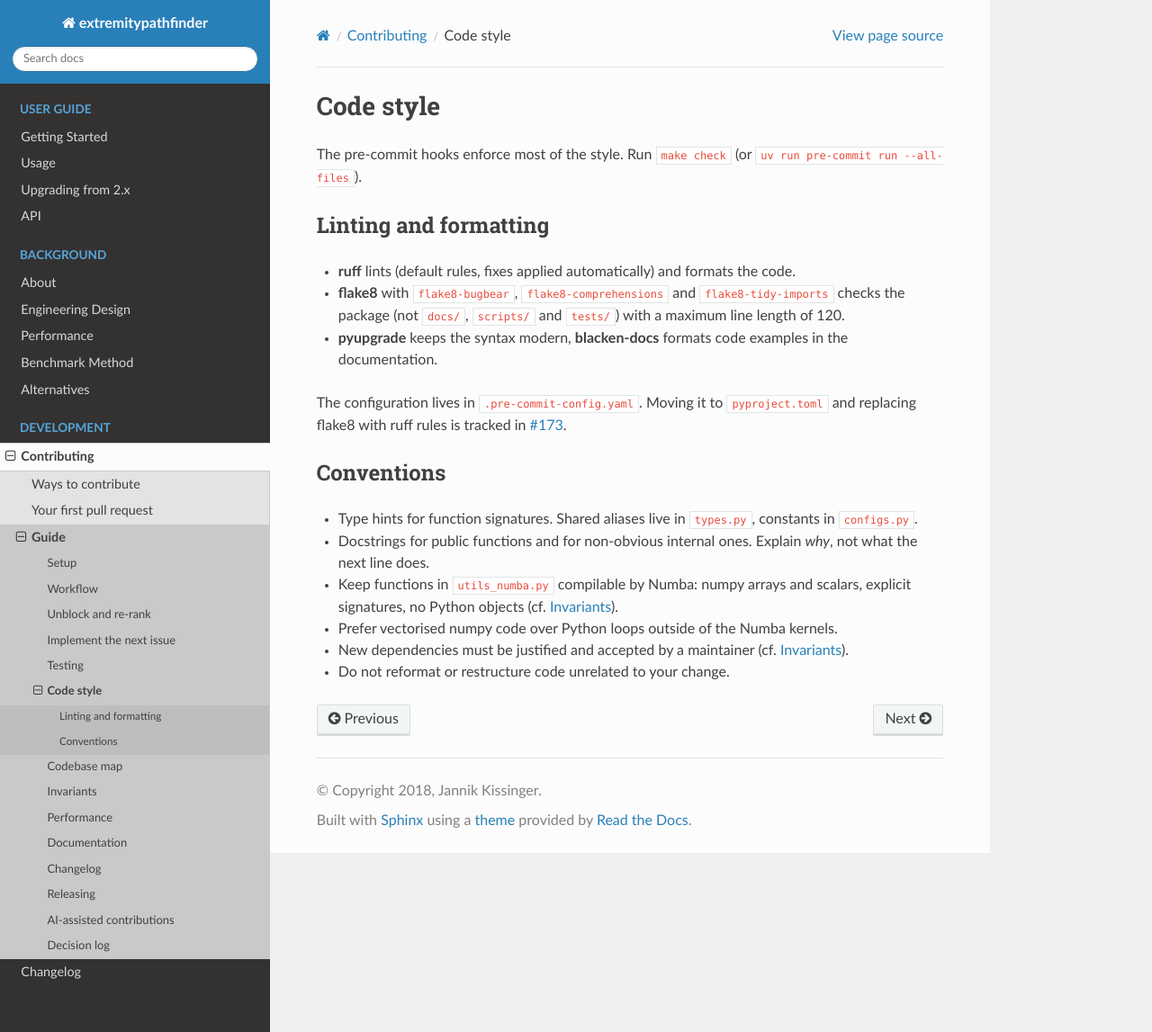
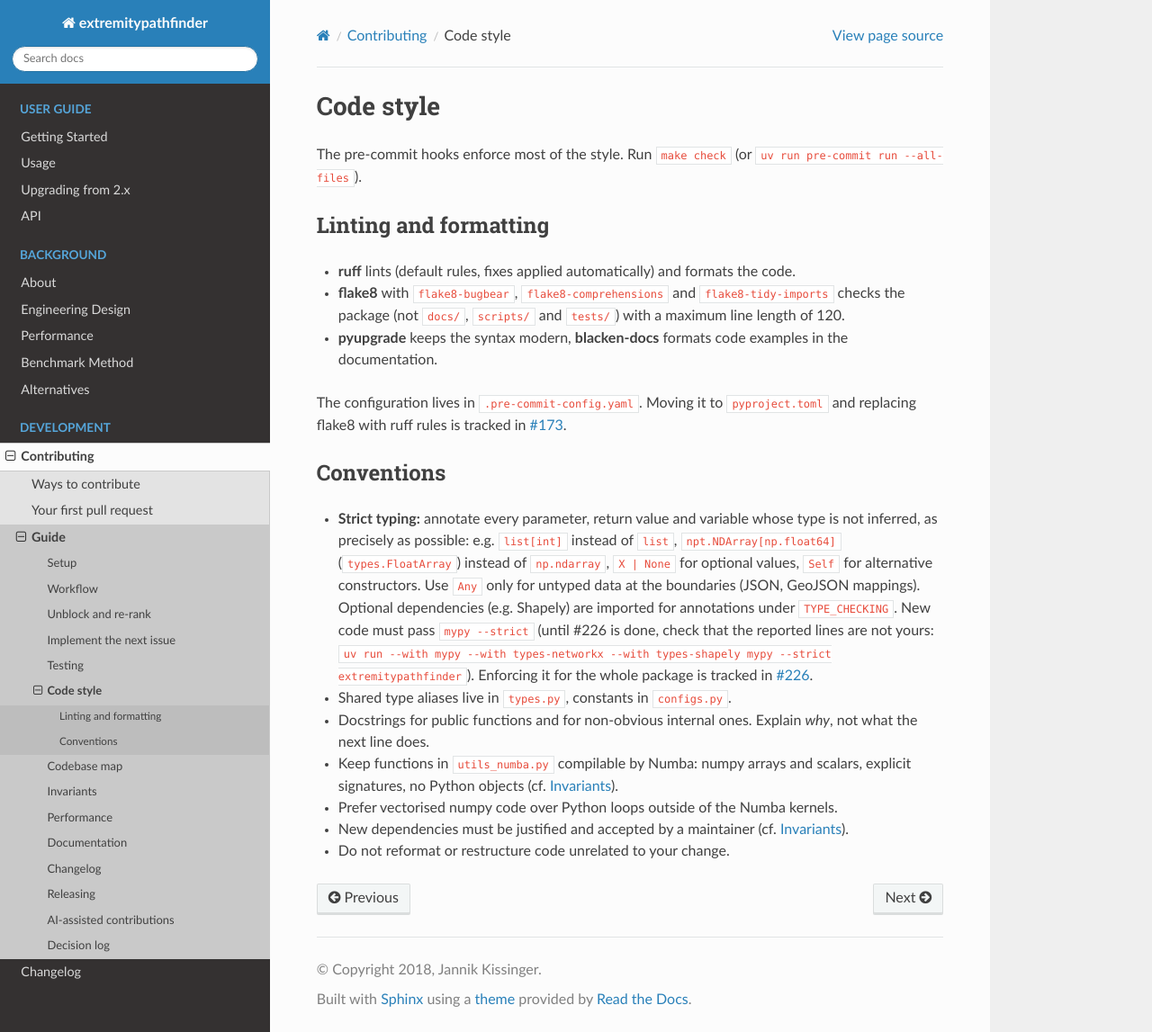
Before and after one commit to jannikmi/extremitypathfinder, a Sphinx documentation site: the page built from docs/contributing/code-style.md, in a window 1280 px wide and 1147 px high. Shown: the whole window at 90% size. Built offline with Sphinx 7.4.7 and the Read the Docs theme 3.1.0, drawn with Linux system fonts in a browser that asks for light colours.

Commit message:
docs: strict typing rule in the code style guide (#226)
Requested by the maintainer: precise annotations everywhere, new code
passes mypy --strict. Enforcing it for the whole package: #226.

Co-Authored-By: Claude Opus 5.5 <noreply@anthropic.com>
Claude-Session: https://claude.ai/code/session_01XJqV78aMwNc3y8zvzgemLi

```diff
--- a/docs/contributing/code-style.md
+++ b/docs/contributing/code-style.md
@@ -14,7 +14,14 @@ is tracked in [#173](https://github.com/jannikmi/extremitypathfinder/issues/173)
 
 ## Conventions
 
-- Type hints for function signatures. Shared aliases live in `types.py`, constants in `configs.py`.
+- **Strict typing:** annotate every parameter, return value and variable whose type is not inferred, as precisely
+  as possible: e.g. `list[int]` instead of `list`, `npt.NDArray[np.float64]` (`types.FloatArray`) instead of `np.ndarray`,
+  `X | None` for optional values, `Self` for alternative constructors. Use `Any` only for untyped data at the boundaries
+  (JSON, GeoJSON mappings). Optional dependencies (e.g. Shapely) are imported for annotations under `TYPE_CHECKING`.
+  New code must pass `mypy --strict` (until #226 is done, check that the reported lines are not yours:
+  `uv run --with mypy --with types-networkx --with types-shapely mypy --strict extremitypathfinder`).
+  Enforcing it for the whole package is tracked in [#226](https://github.com/jannikmi/extremitypathfinder/issues/226).
+- Shared type aliases live in `types.py`, constants in `configs.py`.
 - Docstrings for public functions and for non-obvious internal ones. Explain *why*, not what the next line does.
 - Keep functions in `utils_numba.py` compilable by Numba: numpy arrays and scalars, explicit signatures,
   no Python objects (cf. [Invariants](invariants.md)).
```
